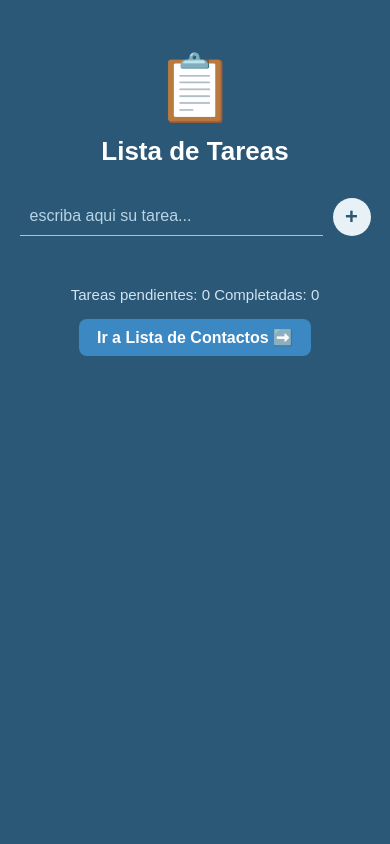
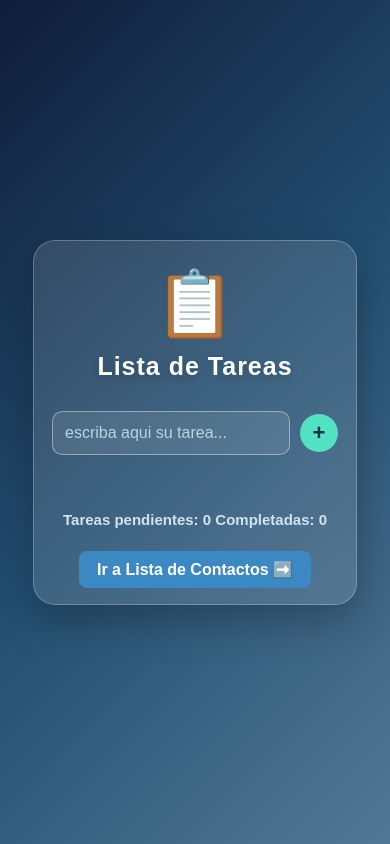
Before and after one commit to esguerrajuan828-bot/lista-de-tareas-contactos, a plain HTML site: page index.html in a window 390 px wide. Drawn offline with Linux system fonts and the light colour scheme.

Commit message:
Update styles.css
Mejorar diseño visual y colores de la lista de tareas

```diff
--- a/styles.css
+++ b/styles.css
@@ -120,3 +120,91 @@ h1 {
     font-size: 15px;
     color: #d0e3f0;
 }
+
+/* ===== MEJORAS VISUALES - APORTE PERSONAL ===== */
+
+body {
+    min-height: 100vh;
+    align-items: center;
+    padding: 40px 15px;
+    background: linear-gradient(135deg, #101c3a, #234e70, #537895);
+}
+
+.contenedor {
+    max-width: 480px;
+    padding: 35px 28px;
+    background: rgba(255, 255, 255, 0.12);
+    border: 1px solid rgba(255, 255, 255, 0.25);
+    border-radius: 22px;
+    box-shadow: 0 15px 40px rgba(0, 0, 0, 0.25);
+    backdrop-filter: blur(10px);
+}
+
+h1 {
+    font-size: 30px;
+    letter-spacing: 1px;
+    text-shadow: 0 3px 10px rgba(0,0,0,0.2);
+}
+
+#inputTarea {
+    border: 1px solid rgba(255,255,255,0.4);
+    border-radius: 10px;
+    padding: 12px;
+    background: rgba(255,255,255,0.10);
+    transition: 0.3s;
+}
+
+#inputTarea:focus {
+    border-color: #54e1c1;
+    box-shadow: 0 0 10px rgba(84,225,193,0.4);
+}
+
+#btnAgregar {
+    background: #54e1c1;
+    color: #12334b;
+    transition: 0.3s;
+}
+
+#btnAgregar:hover {
+    transform: scale(1.12);
+    background: white;
+}
+
+.item-tarea {
+    border-radius: 12px;
+    padding: 16px;
+    box-shadow: 0 5px 15px rgba(0,0,0,0.15);
+    transition: transform 0.25s, box-shadow 0.25s;
+}
+
+.item-tarea:hover {
+    transform: translateY(-4px);
+    box-shadow: 0 9px 20px rgba(0,0,0,0.22);
+}
+
+.btn-borrar {
+    background: #ffe4e4;
+    border-radius: 8px;
+    padding: 7px 10px;
+    transition: 0.3s;
+}
+
+.btn-borrar:hover {
+    background: #ffbaba;
+    transform: scale(1.1);
+}
+
+.resumen {
+    line-height: 2;
+    font-weight: 600;
+}
+
+@media (max-width: 480px) {
+    .contenedor {
+        padding: 25px 18px;
+    }
+
+    h1 {
+        font-size: 25px;
+    }
+}
```
